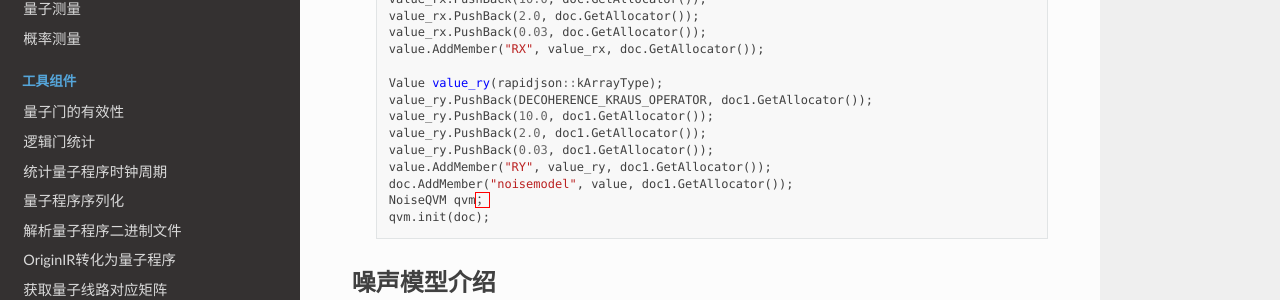
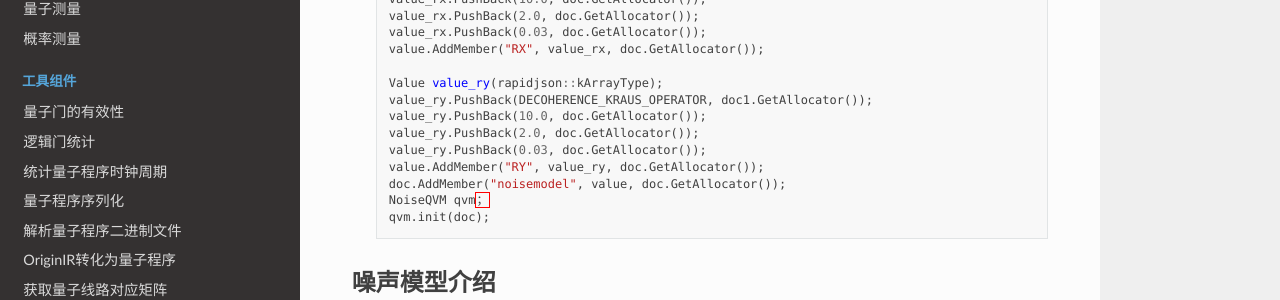
Before and after one commit to liye0005/QPanda-Toturial, a Sphinx documentation site: the page built from source/NoiseQVM.rst, in a window 1280 px wide and 900 px high, scrolled down 834 px. Shown: the part 151-451 px from the top of the window. Built offline with Sphinx 7.4.7 and the Read the Docs theme 2.0.0, drawn with Linux system fonts in a browser that asks for light colours; pages that are not in the unit, such as notebooks, are missing from menus.

Commit message:
Update NoiseQVM.rst

```diff
--- a/source/NoiseQVM.rst
+++ b/source/NoiseQVM.rst
@@ -48,11 +48,11 @@ rapidjson如何使用，我们可以到 `Rapidjson首页 <http://rapidjson.org/z
 
           Value value_ry(rapidjson::kArrayType);
           value_ry.PushBack(DECOHERENCE_KRAUS_OPERATOR, doc1.GetAllocator());
-          value_ry.PushBack(10.0, doc1.GetAllocator());
-          value_ry.PushBack(2.0, doc1.GetAllocator());
-          value_ry.PushBack(0.03, doc1.GetAllocator());
-          value.AddMember("RY", value_ry, doc1.GetAllocator());
-          doc.AddMember("noisemodel", value, doc1.GetAllocator());
+          value_ry.PushBack(10.0, doc.GetAllocator());
+          value_ry.PushBack(2.0, doc.GetAllocator());
+          value_ry.PushBack(0.03, doc.GetAllocator());
+          value.AddMember("RY", value_ry, doc.GetAllocator());
+          doc.AddMember("noisemodel", value, doc.GetAllocator());
           NoiseQVM qvm；
           qvm.init(doc);
 
```
